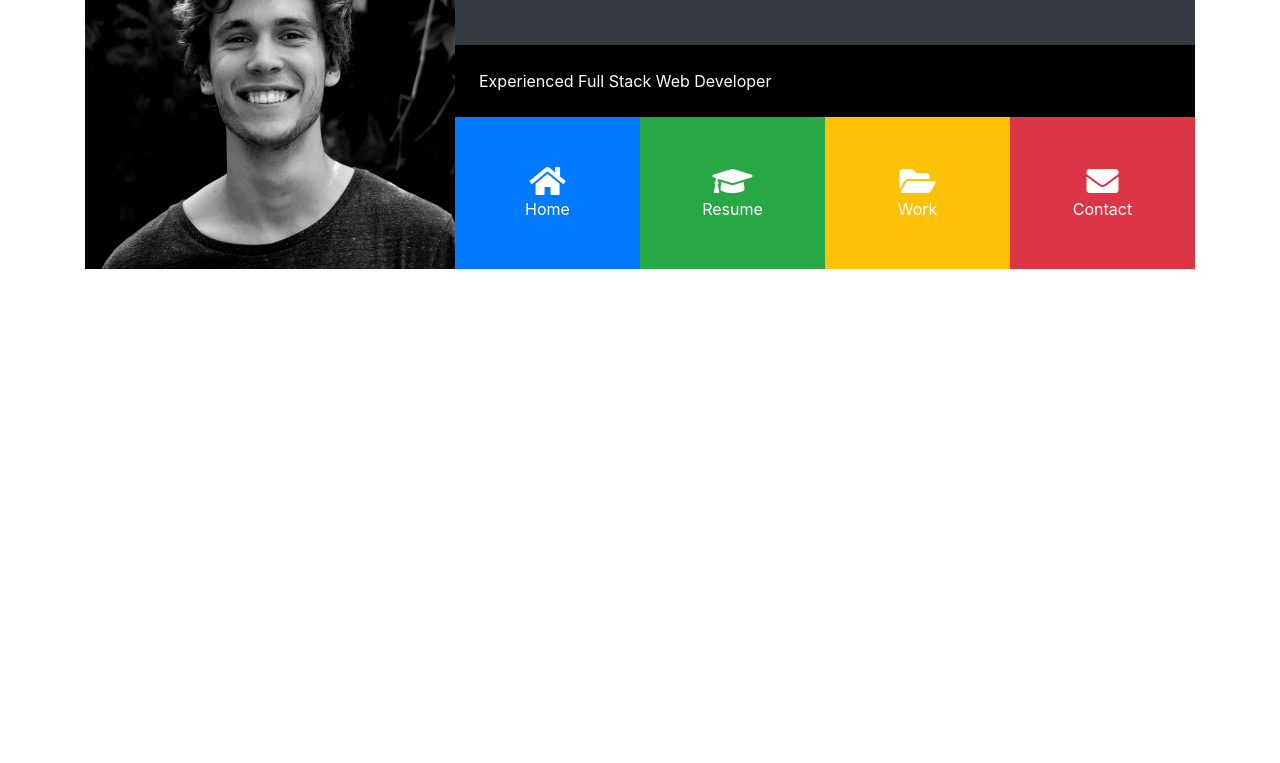
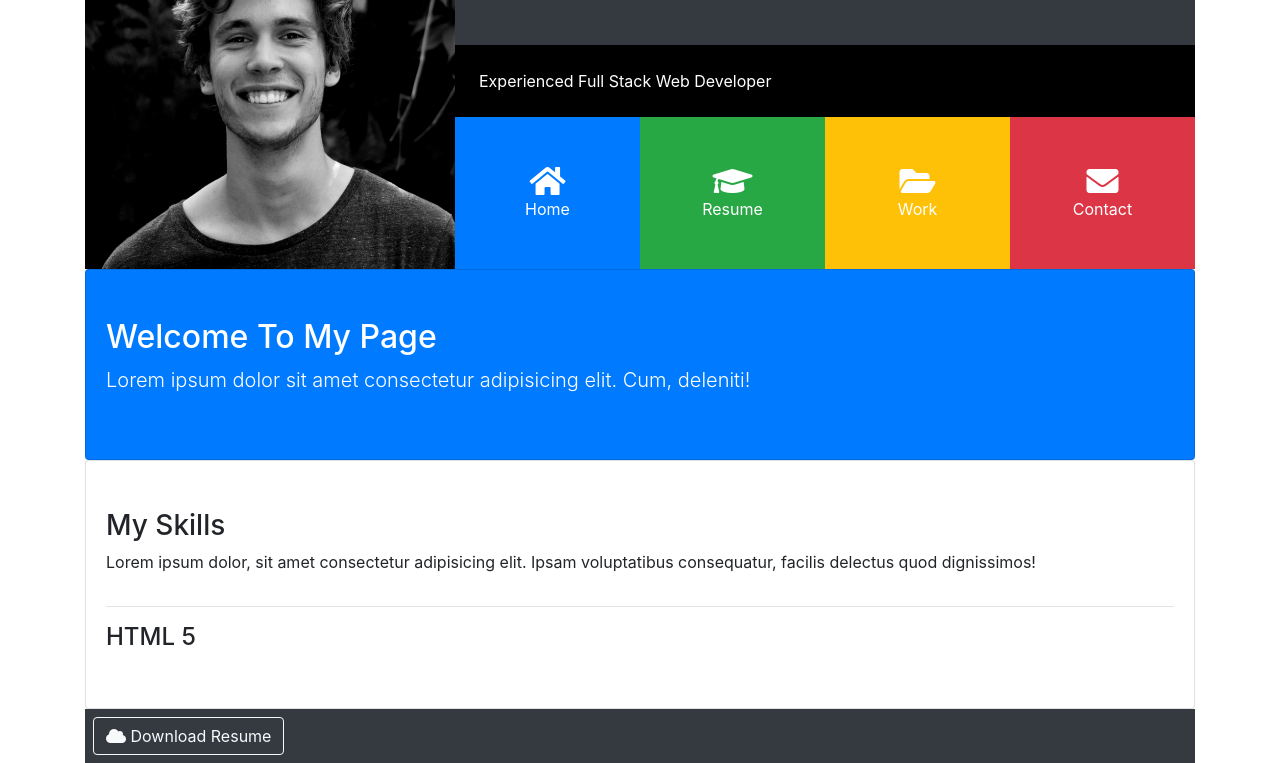
Before and after one commit to PhilipAndes/Bootstrap-4-Portfolio-Grid, a plain HTML site: page index.html in a window 1280 px wide. Shown: the part 126-889 px from the top of the page. Before the commit the page ends 800 px from the top, so only its background shows below. Drawn offline with nearby package versions, Linux system fonts and the light colour scheme.

Commit message:
README Updated

```diff
--- a/index.html
+++ b/index.html
@@ -82,6 +82,34 @@
         </div>
       </div>
     </header>
+
+    <!-- HOME -->
+    <!-- Show by default -->
+    <div id="home" class="collapse show">
+      <div class="card card-body bg-primary text-white py-5">
+        <h2>Welcome To My Page</h2>
+        <p class="lead">Lorem ipsum dolor sit amet consectetur adipisicing elit. Cum, deleniti!</p>
+      </div>
+
+      <div class="card card-body py-5">
+        <h3>My Skills</h3>
+        <p>Lorem ipsum dolor, sit amet consectetur adipisicing elit. Ipsam voluptatibus consequatur, facilis delectus quod dignissimos!</p>
+        <hr>
+        <h4>HTML 5</h4>
+
+      </div>
+    </div>
+
+    <!-- FOOTER -->
+    <footer id="main-footer" class="p-2 bg-dark text-white">
+      <div class="row">
+        <div class="col-md-6">
+          <a href="#" class="btn btn-outline-light">
+            <i class="fas fa-cloud"></i> Download Resume
+          </a>
+        </div>
+      </div>
+    </footer>
   </div>
 
   <script src="http://code.jquery.com/jquery-3.3.1.min.js" integrity="sha256-FgpCb/KJQlLNfOu91ta32o/NMZxltwRo8QtmkMRdAu8="
```
Also changed, not shown: 1 other file.
